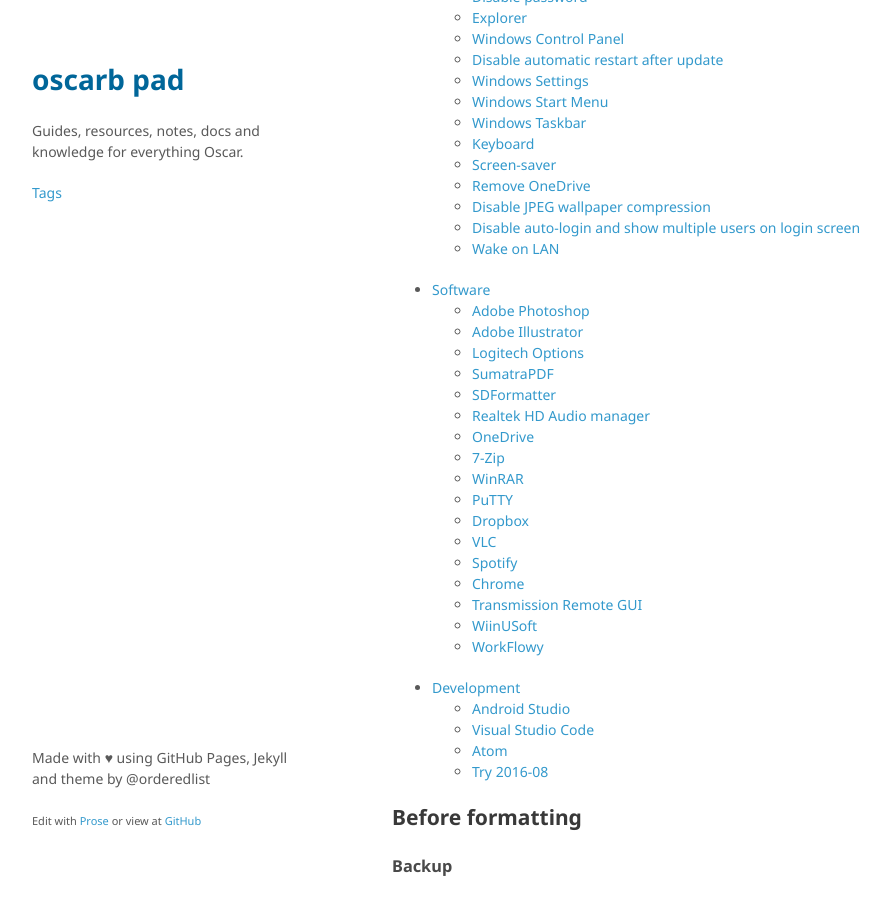
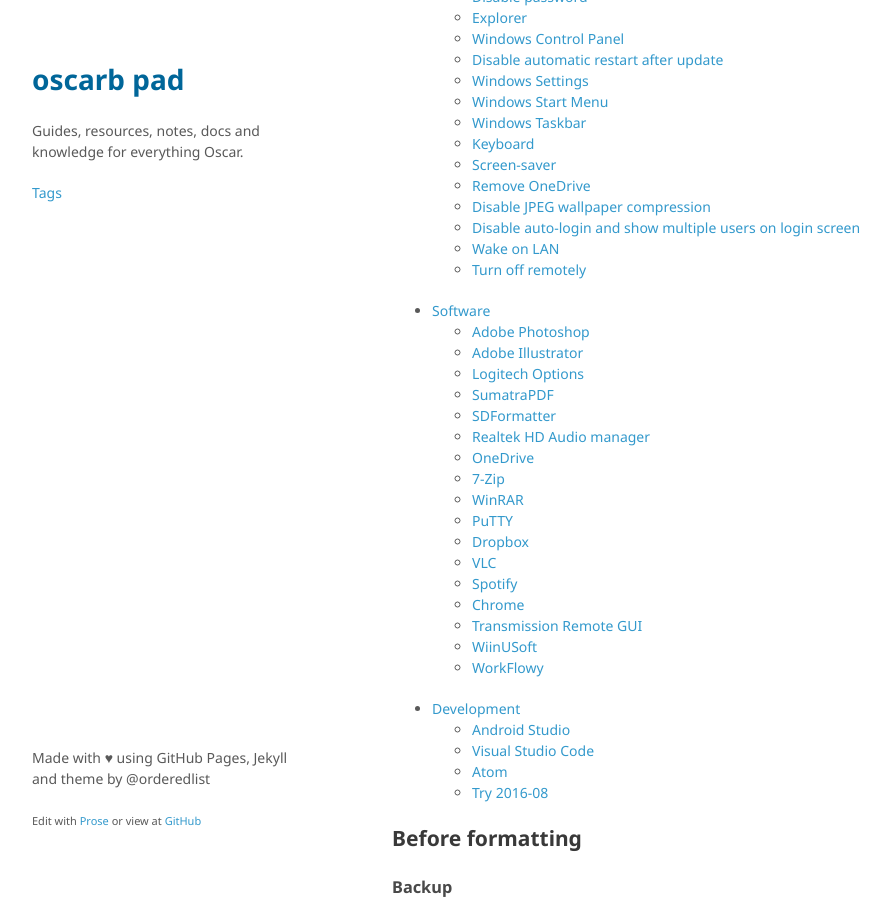
Before and after one commit to oscarb/pad, a Jekyll site: the page built from _docs/windows-10-essentials.md, in a window 1280 px wide and 900 px high, scrolled down 510 px. Shown: the whole window, without its empty margins (128-1018 px from the left). Built offline with Jekyll 4.4.1, drawn with Linux system fonts in a browser that asks for light colours; some web fonts are replaced.

Commit message:
Update windows-10-essentials.md

```diff
--- a/_docs/windows-10-essentials.md
+++ b/_docs/windows-10-essentials.md
@@ -183,6 +183,11 @@ Register-ScheduledTask -TaskName "UserSwitch_Enable" -Trigger $Trigger -User $Us
     * Enable *Wake on pattern match*
 * In BIOS
 	* Enable *PME Ring event...*
+
+
+### Turn off remotely
+
+
 
 
 Software
```
